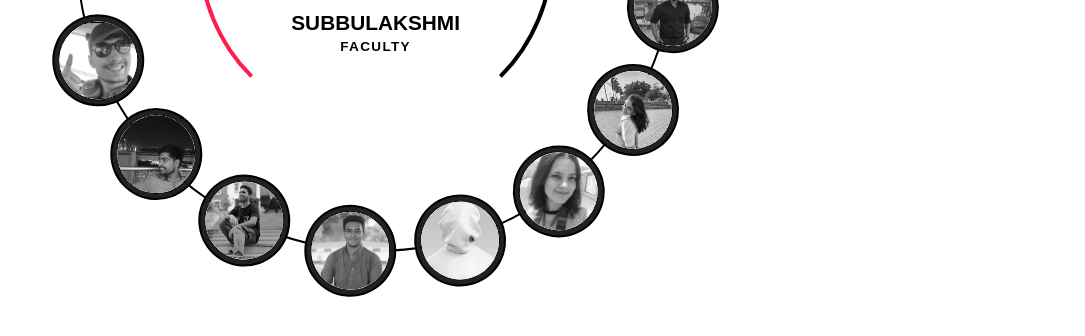
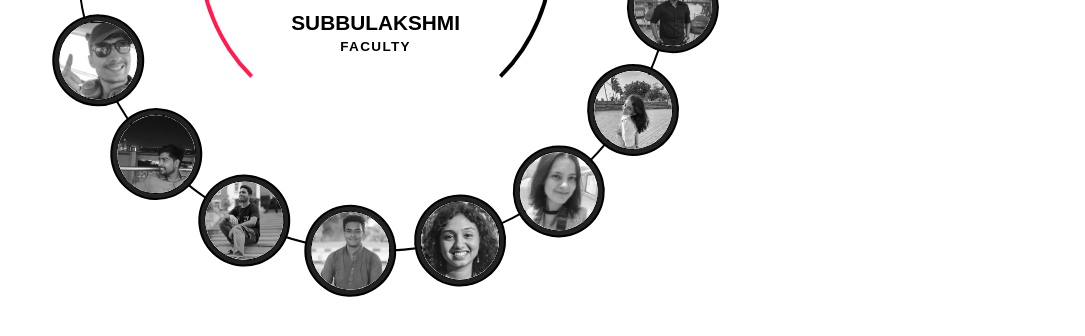
Before and after one commit to vitccacm/website1, a plain HTML site: page Team.html in a window 1280 px wide. Shown: the part 568-904 px from the top of the page, without its empty margins (10-1095 px from the left). Drawn offline with Linux system fonts and the light colour scheme.

Commit message:
Team Page Complete

```diff
--- a/Team.html
+++ b/Team.html
@@ -49,7 +49,7 @@
                     <img src="./images/team/saumyauberoi.jpg"> <!-- Social Media Co-Lead -->
                 </div>
                 <div class="imgBx" style="--i:12" data-id="content12">
-                    <img src="./images/team/John Doe.png"> <!-- Management Lead -->
+                    <img src="./images/team/dakshini.jpg"> <!-- Management Lead -->
                 </div>
                 <div class="imgBx" style="--i:13" data-id="content13">
                     <img src="./images/team/aryak_moitra.jpg"> <!-- Managemet Co-Lead -->
@@ -187,7 +187,7 @@
                 <div class="contentBx " id="content12">
                     <div class="card">
                         <div class="imgBx">
-                            <img src="./images/team/John Doe.png">
+                            <img src="./images/team/dakshini.jpg">
                         </div>
                         <div class="textBx">
                             <h2>DAKSHINI <br><span>MANAGEMENT LEAD</span></h2>
```
Also changed, not shown: images/team/dakshini.jpg (added).
